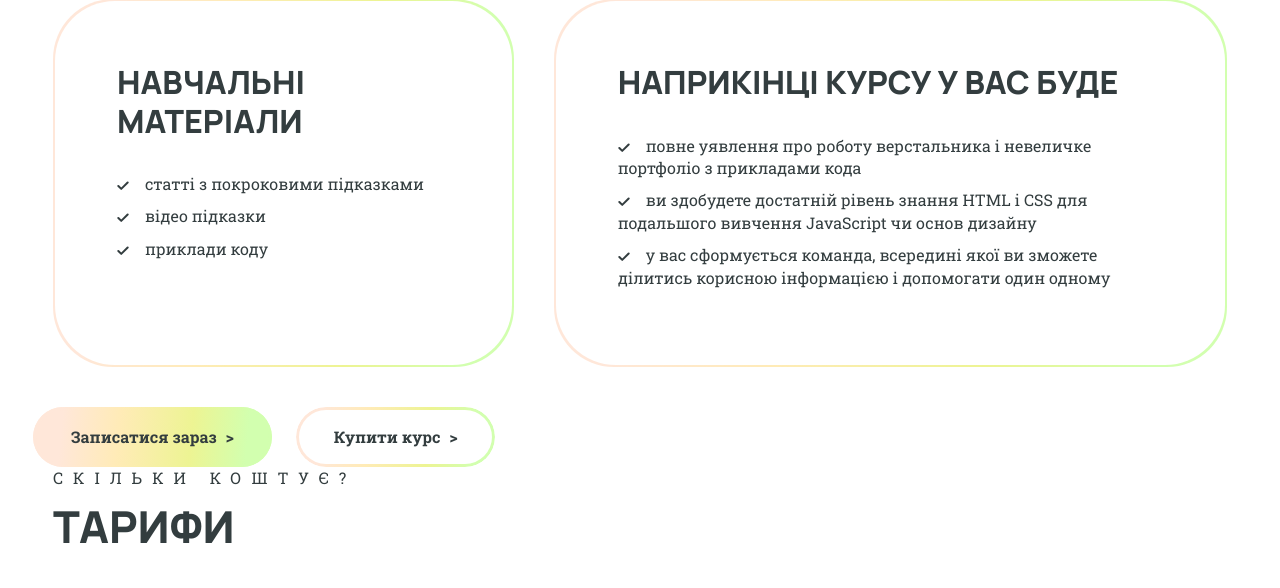
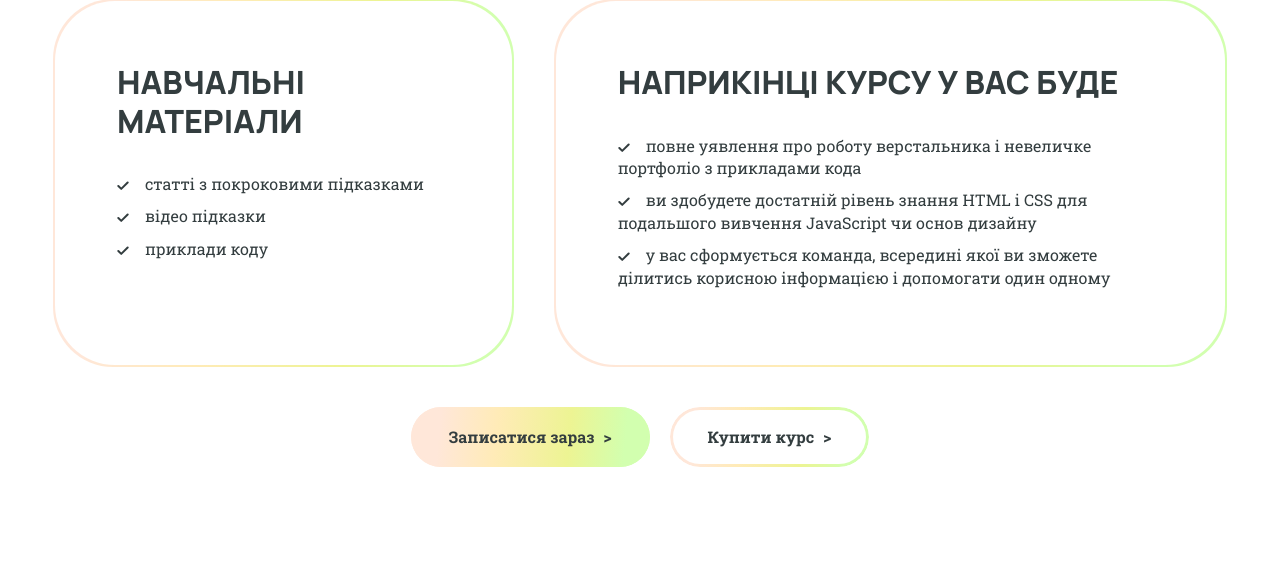
Before and after one commit to estellabuka/drawitnow, a PHP site: page / in a window 1280 px wide. Shown: the part 4185-4773 px from the top of the page. Run offline with PHP 8.4, Linux system fonts and the light colour scheme.

Commit message:
fix buttons in the course structure section

```diff
--- a/css/course-structure.css
+++ b/css/course-structure.css
@@ -83,3 +83,9 @@ margin-right: 16px;
     margin-right: 20px;
     padding: 2px;
 }
+/****** BUTTONS ******/
+.course-structure__buttons {
+    display: flex;
+    justify-content: center;
+    margin-bottom: 120px;
+}
```
